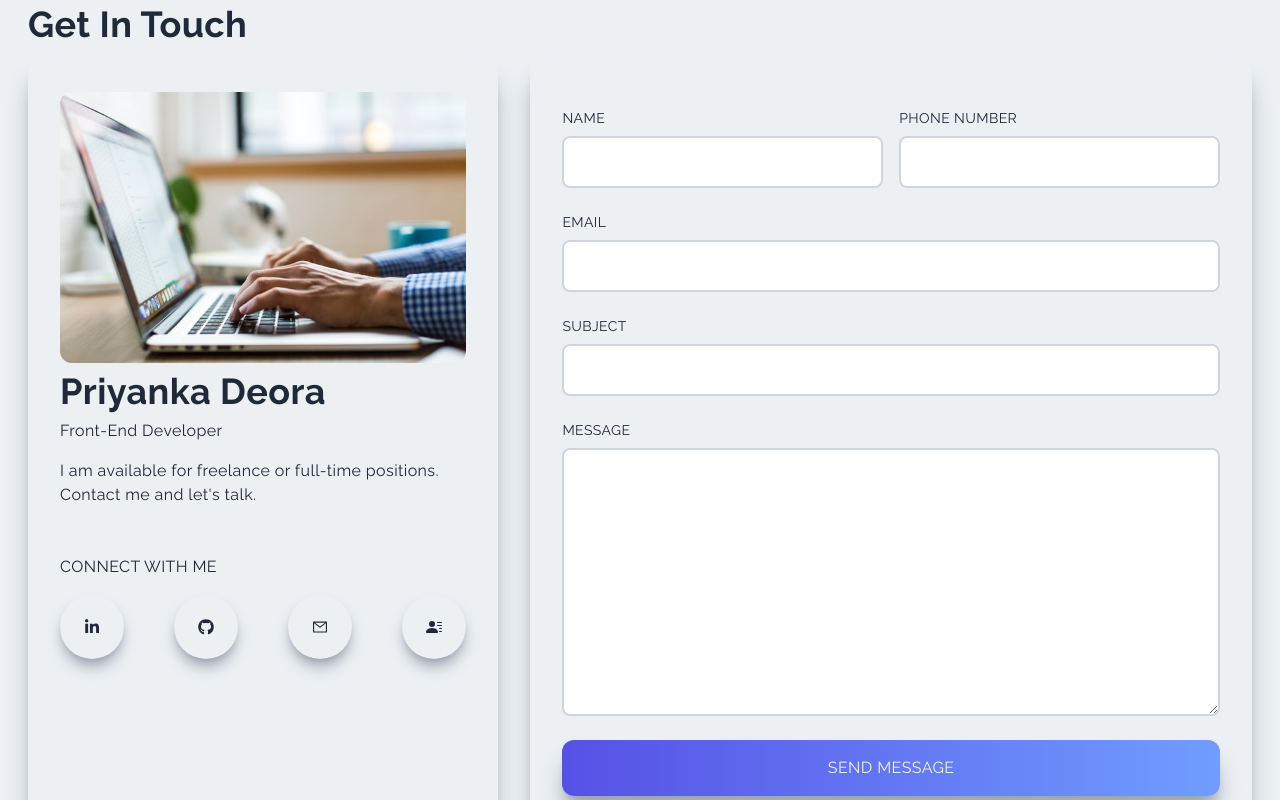
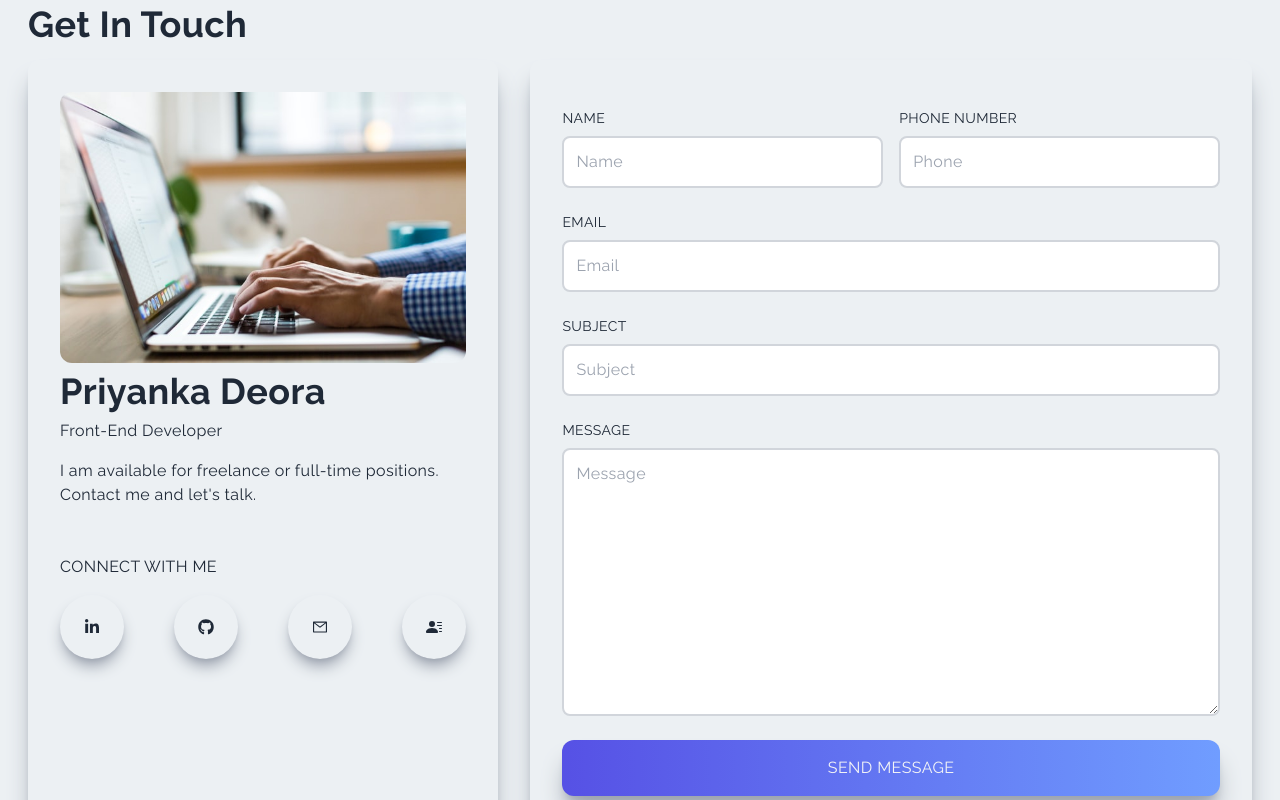
Before and after one commit to PriyankaDeora/my-portfolio, a Next.js app: page / in a window 1280 px wide. Shown: the part 3360-4160 px from the top of the page. Built offline with nearby package versions, Linux system fonts and the light colour scheme.

Commit message:
modified contact page

```diff
--- a/components/Contact.jsx
+++ b/components/Contact.jsx
@@ -8,6 +8,37 @@ import { HiOutlineChevronDoubleUp } from 'react-icons/hi';
 import ContactImg from '../public/assets/contact.jpg';
 
 const Contact = () => {
+
+  const [query, setQuery] = useState({
+    name: "",
+    phone: "",
+    email: "",
+    subject: ""
+  });
+
+  // Update inputs value
+  const handleParam = () => (e) => {
+    const name = e.target.name;
+    const value = e.target.value;
+    setQuery((prevState) => ({
+      ...prevState,
+      [name]: value
+    }));
+  };
+  // Form Submit function
+  const formSubmit = (e) => {
+    e.preventDefault();
+    const formData = new FormData();
+    Object.entries(query).forEach(([key, value]) => {
+      formData.append(key, value);
+    });
+    fetch("https://getform.io/f/9b40dbc3-bb63-475b-934e-4d4ec4dcbf76", {
+      method: "POST",
+      body: formData
+    }).then(() => setQuery({ name: "", phone: "", email: "", subject: "", message: "" }));
+  };
+
+
   return (
     <div id='contact' className='w-full lg:h-screen'>
       <div className='max-w-[1240px] m-auto px-2 py-16 w-full '>
@@ -75,55 +106,77 @@ const Contact = () => {
           <div className='col-span-3 w-full h-auto shadow-xl shadow-gray-400 rounded-xl lg:p-4'>
             <div className='p-4'>
               <form
-                action='https://getform.io/f/08ebcd37-f5b5-45be-8c13-714f011ce060'
-                method='POST'
-                encType='multipart/form-data'
+                onSubmit={formSubmit}
+                // action='https://getform.io/f/08ebcd37-f5b5-45be-8c13-714f011ce060'
+                // method='POST'
+                // encType='multipart/form-data'
               >
                 <div className='grid md:grid-cols-2 gap-4 w-full py-2'>
                   <div className='flex flex-col'>
-                    <label className='uppercase text-sm py-2'>Name</label>
+                    <label htmlFor='name' className='uppercase text-sm py-2'>Name</label>
                     <input
                       className='border-2 rounded-lg p-3 flex border-gray-300'
                       type='text'
                       name='name'
+                      required
+                      placeholder="Name"
+                      value={query.name}
+                      onChange={handleParam()}
                     />
                   </div>
                   <div className='flex flex-col'>
-                    <label className='uppercase text-sm py-2'>
+                    <label htmlFor='phone' className='uppercase text-sm py-2'>
                       Phone Number
                     </label>
                     <input
                       className='border-2 rounded-lg p-3 flex border-gray-300'
                       type='text'
                       name='phone'
+                      required
+                      placeholder="Phone"
+                      value={query.phone}
+                      onChange={handleParam()}
                     />
                   </div>
                 </div>
                 <div className='flex flex-col py-2'>
-                  <label className='uppercase text-sm py-2'>Email</label>
+                  <label htmlFor='email' className='uppercase text-sm py-2'>Email</label>
                   <input
                     className='border-2 rounded-lg p-3 flex border-gray-300'
                     type='email'
                     name='email'
+                    required
+                    placeholder="Email"
+                    value={query.email}
+                    onChange={handleParam()}
                   />
                 </div>
                 <div className='flex flex-col py-2'>
-                  <label className='uppercase text-sm py-2'>Subject</label>
+                  <label htmlFor='subject' className='uppercase text-sm py-2'>Subject</label>
                   <input
                     className='border-2 rounded-lg p-3 flex border-gray-300'
                     type='text'
                     name='subject'
+                    required
+                    placeholder="Subject"
+                    value={query.subject}
+                    onChange={handleParam()}
                   />
                 </div>
                 <div className='flex flex-col py-2'>
-                  <label className='uppercase text-sm py-2'>Message</label>
+                  <label htmlFor='message' className='uppercase text-sm py-2'>Message</label>
                   <textarea
                     className='border-2 rounded-lg p-3 border-gray-300'
                     rows='10'
+                    type="text"
                     name='message'
+                    required
+                    placeholder="Message"
+                    value={query.message}
+                    onChange={handleParam()}
                   ></textarea>
                 </div>
-                <button className='w-full p-4 text-gray-100 mt-4'>
+                <button type="submit" className='w-full p-4 text-gray-100 mt-4 bg-[#5651e5]'>
                   Send Message
                 </button>
               </form>
```
